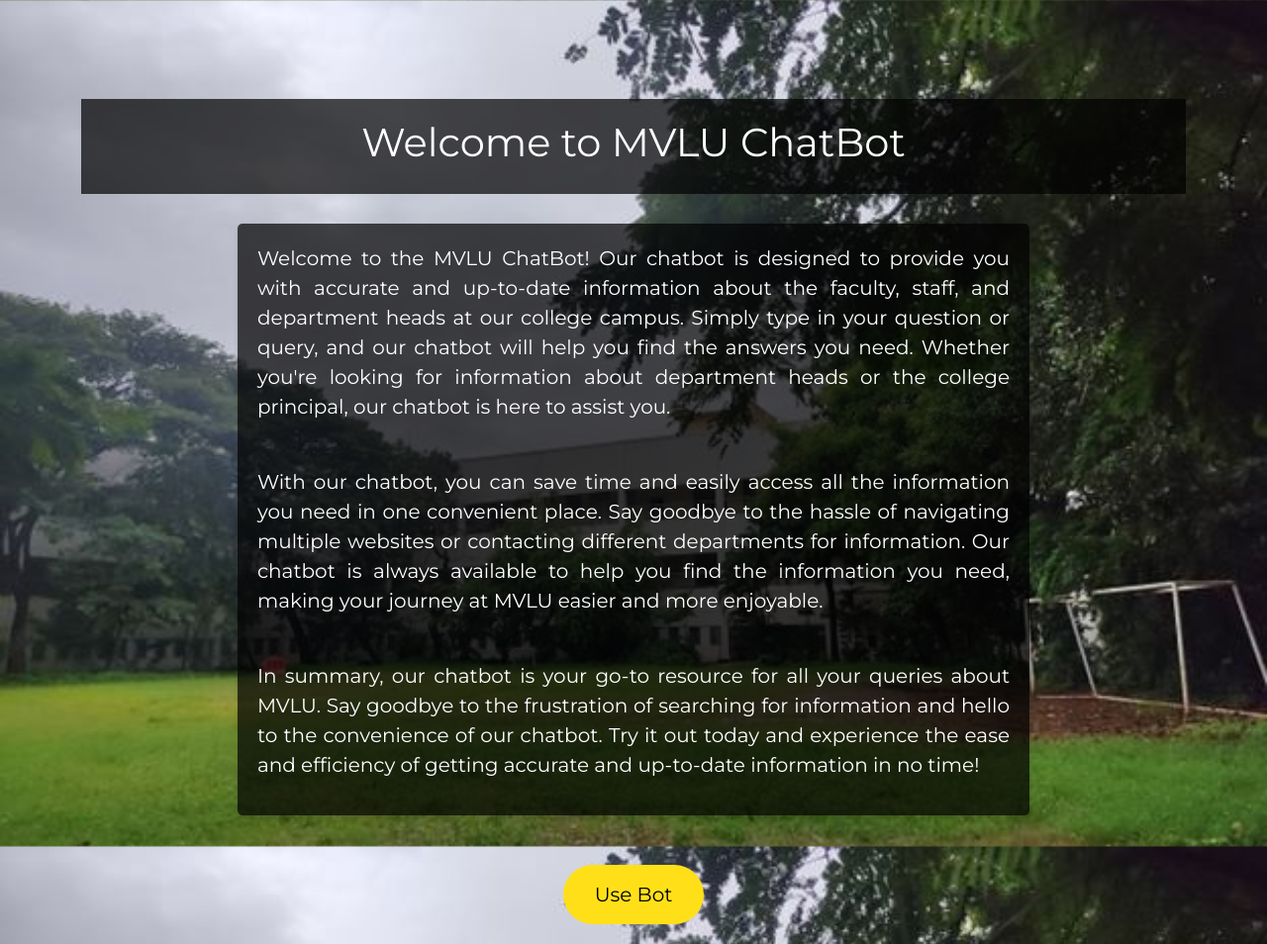
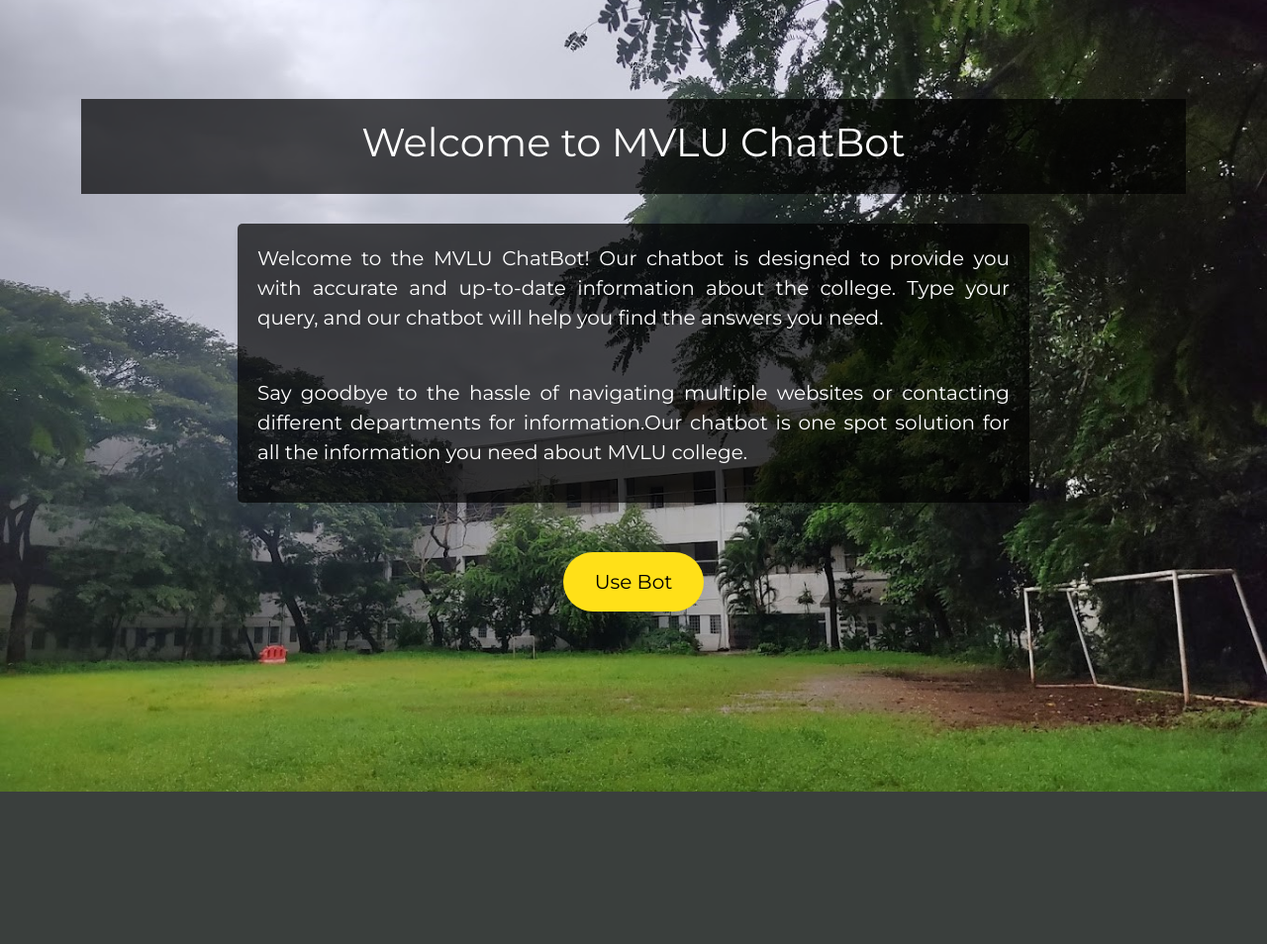
Before and after one commit to Mohammedvaraliya/aiml_bot, a Django app: page / in a window 1280 px wide. Shown: the whole page at 99% size. After the commit the page ends 800 px from the top, so only its background shows below. Run offline with Django 4.2, Linux system fonts and the light colour scheme; some libraries are stand-ins or nearby versions.

Commit message:
update home template

```diff
--- a/chatbot/static/chat_bot.css
+++ b/chatbot/static/chat_bot.css
@@ -4,7 +4,7 @@ body {
     margin: 0;
     padding: 0;
     font-family: "Montserrat", sans-serif;
-    background-image: url("../static/images/background.jpeg");
+    background-image: url("../static/images/background.jpg");
     background-size: cover;
     background-position: center;
     background-attachment: fixed;
--- a/chatbot/templates/home.html
+++ b/chatbot/templates/home.html
@@ -8,11 +8,9 @@
     <div class="container">
 
         <div id='description'>
-        <p>Welcome to the MVLU ChatBot! Our chatbot is designed to provide you with accurate and up-to-date information about the faculty, staff, and department heads at our college campus. Simply type in your question or query, and our chatbot will help you find the answers you need. Whether you're looking for information about department heads or the college principal, our chatbot is here to assist you.</p><br>
+        <p>Welcome to the MVLU ChatBot! Our chatbot is designed to provide you with accurate and up-to-date information about the college. Type your query, and our chatbot will help you find the answers you need.</p><br>
 
-        <p>With our chatbot, you can save time and easily access all the information you need in one convenient place. Say goodbye to the hassle of navigating multiple websites or contacting different departments for information. Our chatbot is always available to help you find the information you need, making your journey at MVLU easier and more enjoyable.</p><br>
-
-        <p>In summary, our chatbot is your go-to resource for all your queries about MVLU. Say goodbye to the frustration of searching for information and hello to the convenience of our chatbot. Try it out today and experience the ease and efficiency of getting accurate and up-to-date information in no time!</p>
+        <p>Say goodbye to the hassle of navigating multiple websites or contacting different departments for information.Our chatbot  is one spot solution for all the information you need about MVLU college.</p>
 
     </div>
 
```
Also changed, not shown: chatbot/static/images/background.jpeg (deleted), chatbot/static/images/background.jpg.
